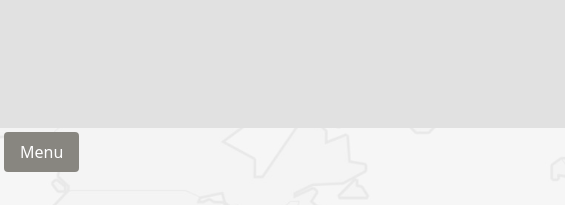
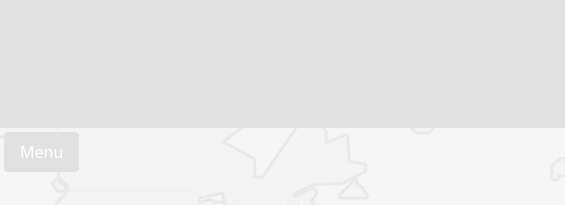
Before and after one commit to Nomadecom/Website, a plain HTML site: page articles.html in a window 1280 px wide. Shown: the top 205 px of the page, 0-565 px from the left. Drawn offline with nearby package versions, Linux system fonts and the light colour scheme.

Commit message:
Update articles.html

```diff
--- a/articles.html
+++ b/articles.html
@@ -77,7 +77,7 @@
       text-align: center;
       text-shadow: 0 0 5px rgba(0, 0, 0, 0.7);
     }
-    .custom-button { background-color: #888680; }
+    .custom-button { background-color: #e1e1e1; }
     footer { background-color: #888680; }
     body {
       background-image: url('./Website/background.jpg');
```
